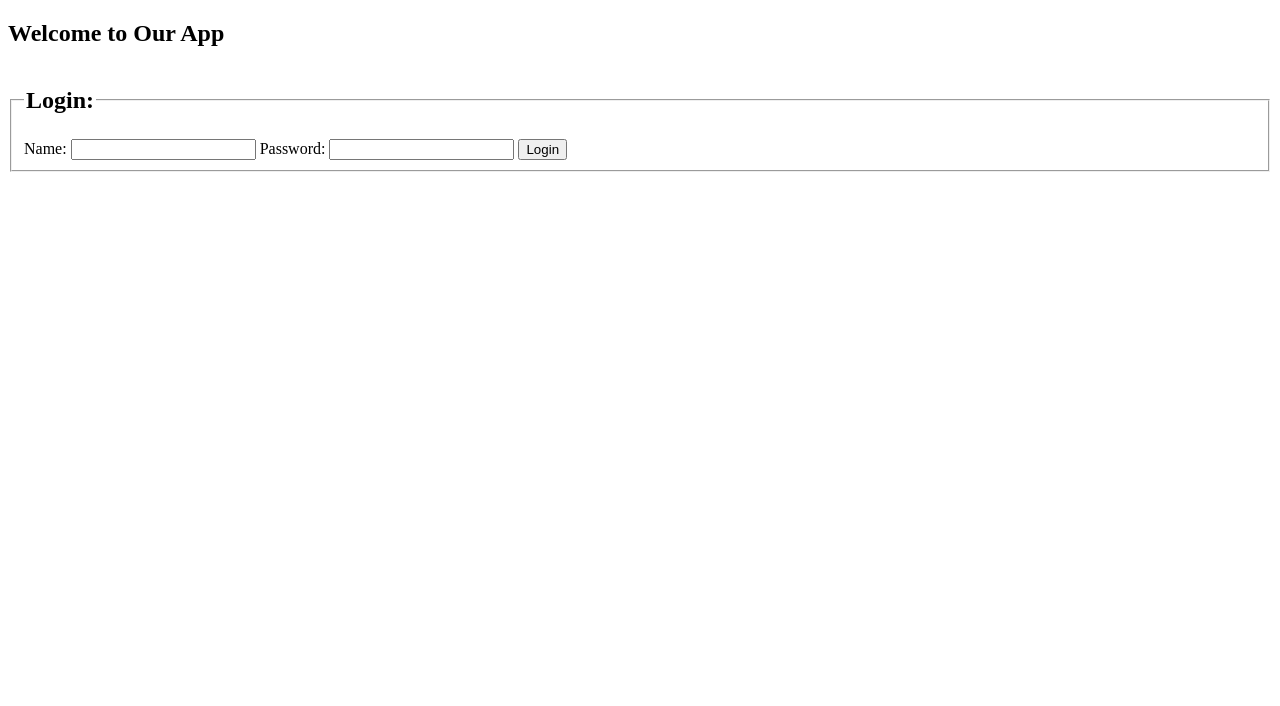
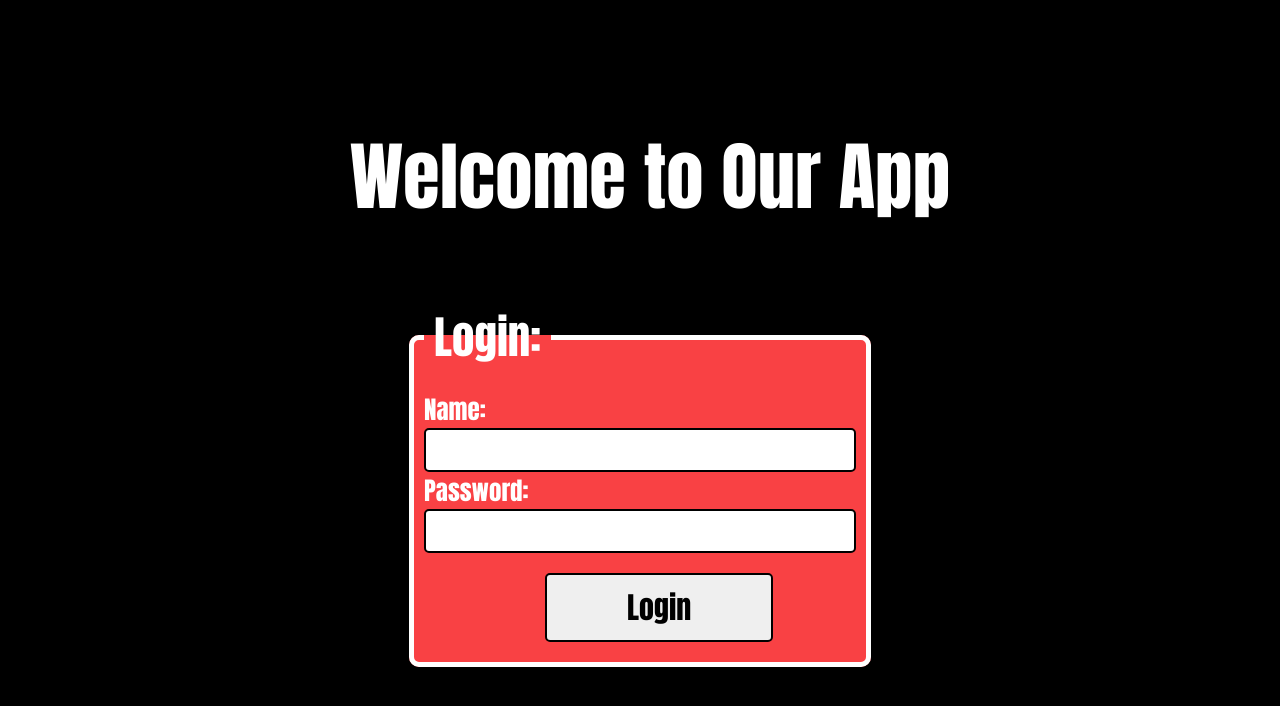
Before and after one commit to beth98an/trancking_app, a plain HTML site: page client/login.html in a window 1280 px wide. Drawn offline with Linux system fonts and the light colour scheme; the site is published under a folder, as on GitHub Pages, so addresses that start at the root find nothing; a web font is replaced by a local one.

Commit message:
New colour scheme applied to loggin screen

```diff
--- a/client/login.html
+++ b/client/login.html
@@ -10,7 +10,7 @@
       href="https://fonts.googleapis.com/css2?family=Licorice&family=Ubuntu+Mono&display=swap"
       rel="stylesheet"
     />
-    <link rel="stylesheet" href="/css/loginstylesheet.css" />
+    <link rel="stylesheet" href="css/loginstylesheet.css" />
     <title>Document</title>
   </head>
 
```
